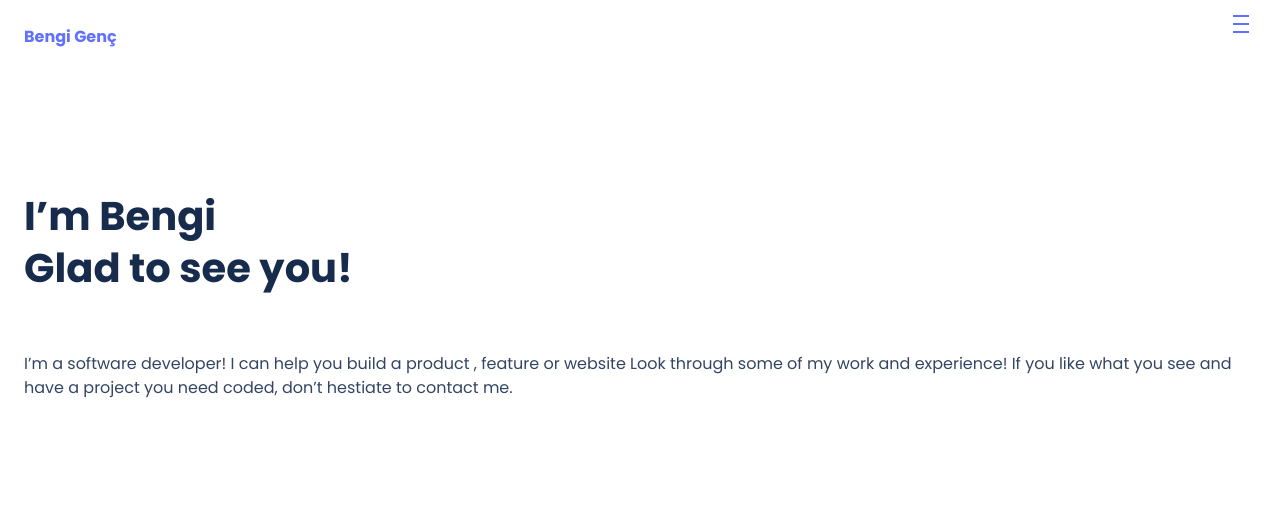
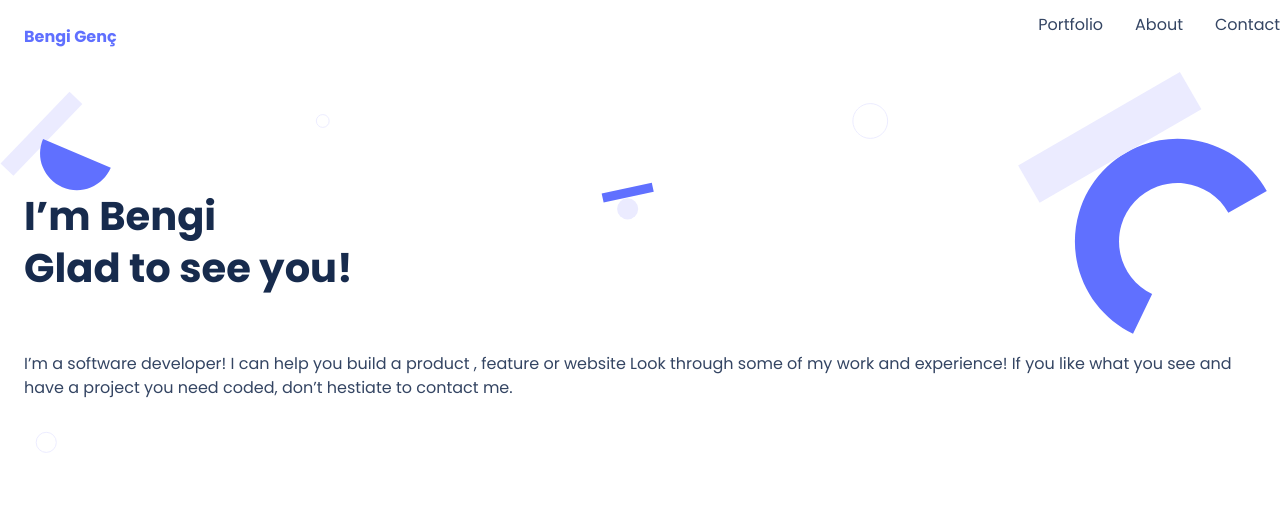
Before and after one commit to bengigo/portfolio, a website: page index.html in a window 1280 px wide. Shown: the top 507 px of the page. Drawn offline with Linux system fonts and the light colour scheme.

Commit message:
Create navigation mebu for desktop

```diff
--- a/index.html
+++ b/index.html
@@ -15,7 +15,24 @@
         <header>
             <nav>
                 <a id="logo" href="#">Bengi Genç</a>
-                <button id="burger">
+                <ul class="desktop desktop-nav">
+                    <li>
+                        <!-- link this to works section -->
+                        <a class="desktop-links" href="#">Portfolio</a>
+                    </li>
+
+                    <li>
+                        <!-- link this to about page -->
+                        <a class="desktop-links" href="#">About</a>
+                    </li>
+
+                    <li>
+                        <!-- link this to contact page -->
+                        <a class="desktop-links" href="#">Contact</a>
+                    </li>
+
+                </ul>
+                <button class="mobile" id="burger">
                     <span class="bar"></span>
                     <span class="bar"></span>
                     <span class="bar"></span>
--- a/styles.css
+++ b/styles.css
@@ -14,11 +14,10 @@ ul {
 
 /* mobile design starts */
 @media only screen and (max-width: 768px) {
-.desktop {
-  display: none;
+  .desktop {
+    display: none;
+  }
 }
-}
-
 
 body {
   /* width: 375px; */
@@ -495,27 +494,24 @@ textarea {
     border-radius: 20%;
   }
 
-  #burger {
-    width: 30px;
-    height: 35px;
-    background: none;
-    border: none;
-    margin-right: 24px;
-    cursor: pointer;
+  .desktop-nav {
+    display: flex;
+    justify-content: space-between;
   }
 
-  .bar {
-    width: 16px;
-    height: 2px;
-    background-color: #6070ff;
-    display: block;
-    margin: 6px auto;
+  .desktop-links {
+    margin-left: 32px;
+    text-decoration: none;
+    color: #344563;
+    font-size: ;
+    font-weight: ;
+    line-height: ;
   }
 
   .personal-intro {
     display: flex;
     flex-direction: column;
-    background-image: url(images/bg-images/main-bg.svg);
+    background-image: url(images/bg-images/desktop/main-bg.svg);
     background-repeat: no-repeat;
     background-size: cover;
     height: 604px;
```
